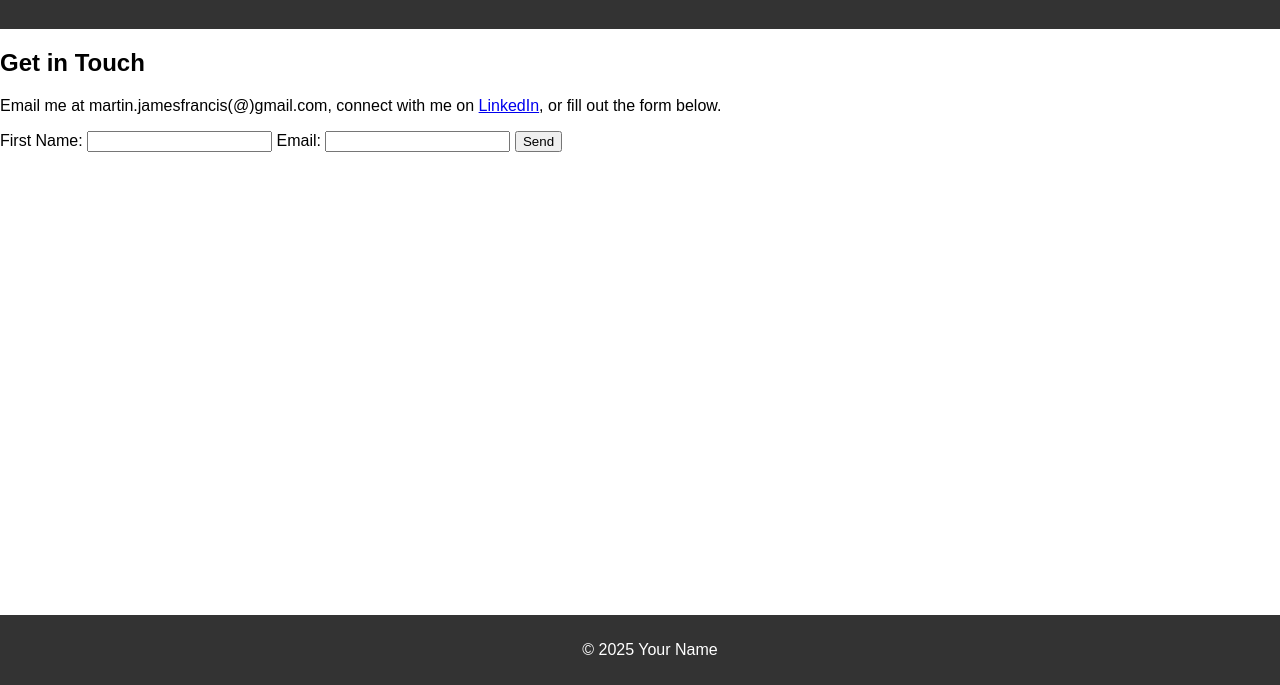
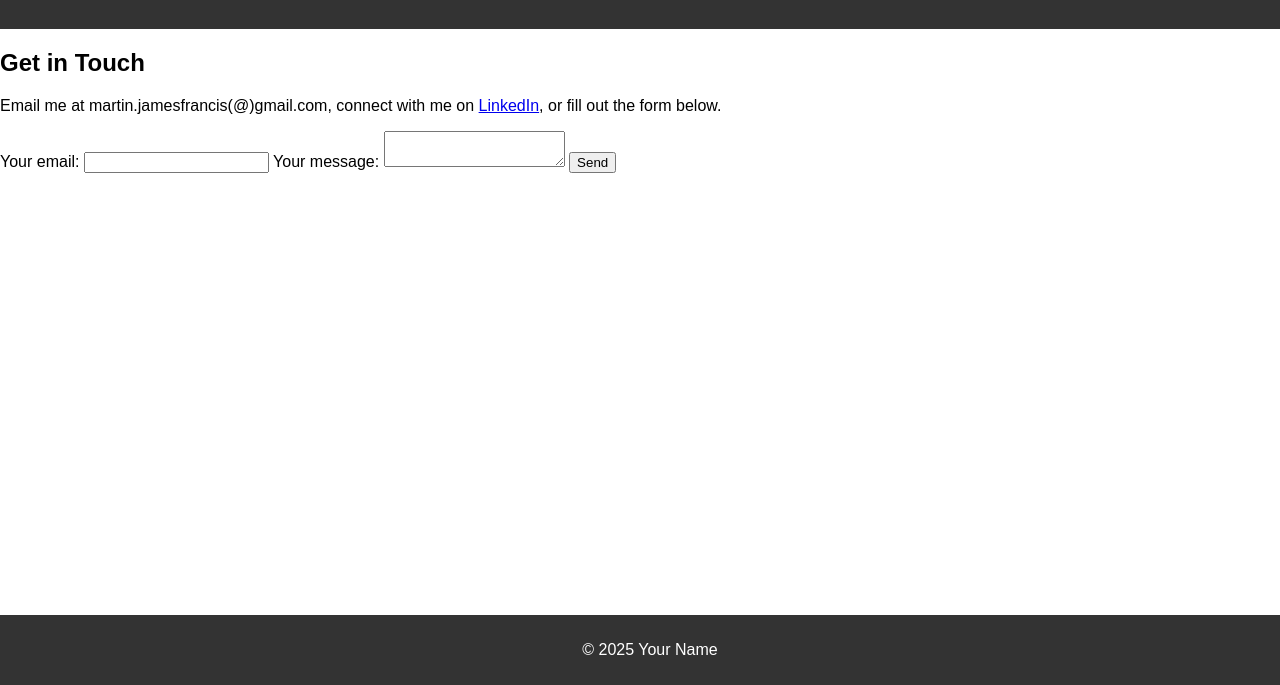
Before and after one commit to martinjamesf/cv3, a plain HTML site: page contact.html in a window 1280 px wide. Shown: the part 115-800 px from the top of the page. Drawn offline with Linux system fonts and the light colour scheme.

Commit message:
Form changes based on Formspree

```diff
--- a/contact.html
+++ b/contact.html
@@ -1,12 +1,14 @@
 <!-- contact.html -->
 <!DOCTYPE html>
 <html lang="en">
+
 <head>
     <meta charset="UTF-8">
     <meta name="viewport" content="width=device-width, initial-scale=1.0">
     <title>Contact</title>
     <link rel="stylesheet" href="styles/main.css">
 </head>
+
 <body>
     <header>
         <h1>Contact</h1>
@@ -22,19 +24,19 @@
     <main>
         <section>
             <h2>Get in Touch</h2>
-            <p>Email me at martin.jamesfrancis(@)gmail.com, connect with me on <a href="https://www.linkedin.com/in/martinjamesf" target="_blank">LinkedIn</a>, or fill out the form below.</p>
-            <form action="https://formspree.io/f/martin.jamesfrancis@gmail.com" method="POST" onsubmit="return validateForm()">
-                <label for="first-name">First Name:</label>
-                <input type="text" id="first-name" name="first-name" required>
-
-                <label for="email">Email:</label>
-                <input type="email" id="email" name="email" required>
-
-                <input type="hidden" name="_subject" value="New Contact Form Submission">
-
-                <!-- Honeypot field to prevent spam -->
-                <input type="text" name="_gotcha" style="display:none">
-
+            <p>Email me at martin.jamesfrancis(@)gmail.com, connect with me on <a
+                    href="https://www.linkedin.com/in/martinjamesf" target="_blank">LinkedIn</a>, or fill out the form
+                below.</p>
+            <form action="https://formspree.io/f/xeoaknbd" method="POST">
+                <label>
+                    Your email:
+                    <input type="email" name="email">
+                </label>
+                <label>
+                    Your message:
+                    <textarea name="message"></textarea>
+                </label>
+                <!-- your other form fields go here -->
                 <button type="submit">Send</button>
             </form>
         </section>
@@ -43,4 +45,5 @@
         <p>&copy; 2025 Your Name</p>
     </footer>
 </body>
+
 </html>
```
Also changed, not shown: index.html (+0 -1 lines).
